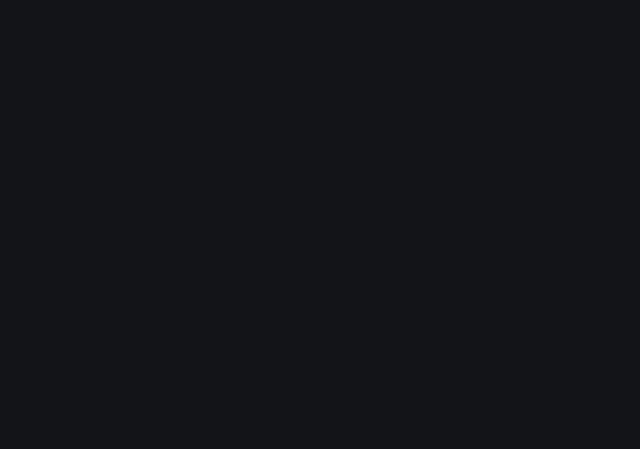
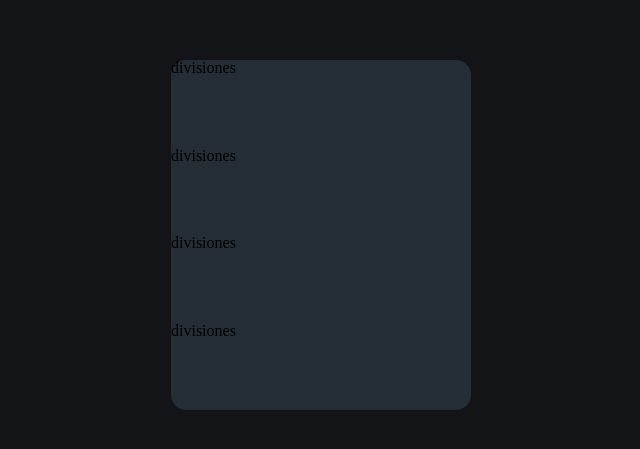
Before and after one commit to FranciscoFrontEndDeveloper/interactiveRatingComponentMain, an Angular app: page / in a window 1280 px wide. Shown: the part 165-614 px from the top of the page, without its empty margins (319-959 px from the left). Built offline with nearby package versions, Linux system fonts and the light colour scheme.

Commit message:
layout created

```diff
--- a/src/app/app.module.ts
+++ b/src/app/app.module.ts
@@ -4,11 +4,13 @@
 import { AppRoutingModule } from './app-routing.module';
 import { AppComponent } from './app.component';
 import { MainComponent } from './components/main/main.component';
+import { CardmainComponent } from './components/cardmain/cardmain.component';
 
 @NgModule({
   declarations: [
     AppComponent,
-    MainComponent
+    MainComponent,
+    CardmainComponent
   ],
   imports: [
     BrowserModule,
--- /dev/null
+++ b/src/app/components/cardmain/cardmain.component.html
@@ -0,0 +1,6 @@
+<section class="containerSectionCard">
+  <div>divisiones</div>
+  <div>divisiones</div>
+  <div>divisiones</div>
+  <div>divisiones</div>
+</section>
--- /dev/null
+++ b/src/app/components/cardmain/cardmain.component.sass
@@ -0,0 +1,10 @@
+@import '../../../styles'
+
+.containerSectionCard
+ width: 300px
+ height: 350px
+ background: $DarkBlue
+ border-radius: 15px
+ display: grid
+ grid-template-columns: 1fr
+ grid-template-rows: repeat(4,1fr)
--- a/src/app/components/main/main.component.html
+++ b/src/app/components/main/main.component.html
@@ -1 +1,3 @@
-<main class="containerMain"></main>
+<main class="containerMain">
+ <app-cardmain></app-cardmain>
+</main>
--- a/src/app/components/main/main.component.sass
+++ b/src/app/components/main/main.component.sass
@@ -3,3 +3,7 @@
  width: 100%
  height: 100vh
  background: $VeryDarkBlue
+ display: flex
+ flex-direction: column
+ align-items: center
+ justify-content: center
```
Also changed, not shown: src/app/components/cardmain/cardmain.component.ts (added, +10 -0 lines), 1 other file (tests, documents, lock files or other folders).
